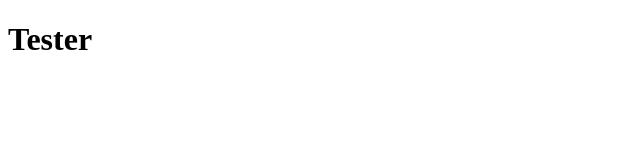
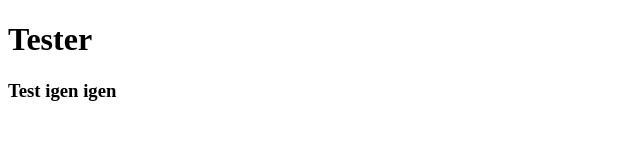
Before and after one commit to simonerok/Git_oevelser, a plain HTML site: page index.html in a window 1280 px wide. Shown: the whole page, without its empty margins (0-640 px from the left). Drawn offline with Linux system fonts and the light colour scheme.

Commit message:
Sofia ændringer

```diff
--- a/index.html
+++ b/index.html
@@ -8,5 +8,7 @@
   </head>
   <body>
     <h1>Tester</h1>
+
+    <h3>Test igen igen</h3>
   </body>
 </html>
```
